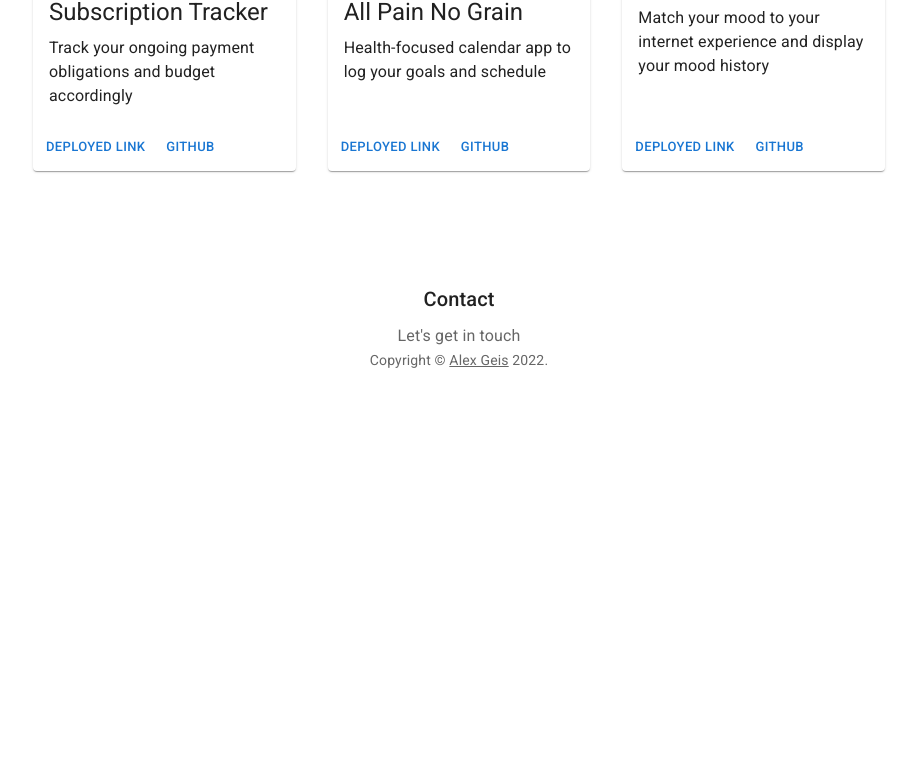
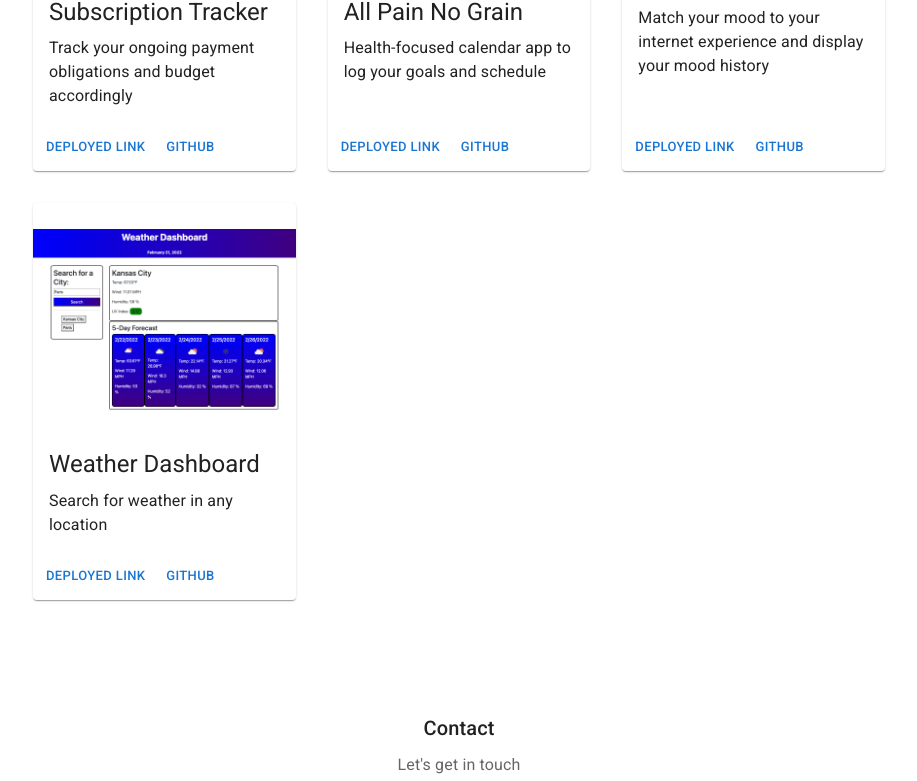
Before and after one commit to alexgeis/React-Portfolio-2, a React (Create React App) app: page / in a window 1280 px wide. Shown: the part 603-1384 px from the top of the page, without its empty margins (181-1098 px from the left). Before the commit the page ends 1021 px from the top, so only its background shows below. Built offline with nearby package versions, Linux system fonts and the light colour scheme.

Commit message:
added weather dashboard project card

```diff
--- a/src/Album.js
+++ b/src/Album.js
@@ -20,6 +20,7 @@ import "./Album.css";
 import SubTracker from "./assets/cache-bandit.png";
 import AllPain from "./assets/all-pain-no-grain.png";
 import VibeLounge from "./assets/Vibe-Lounge-graph.png";
+import WeatherDashboard from "./assets/weather-dashboard-screenshot.png";
 
 function Copyright() {
   return (
@@ -65,6 +66,16 @@ const cards = [
     deployLink: "https://alexgeis.github.io/VIBE-LOUNGE/",
     github: "https://github.com/alexgeis/VIBE-LOUNGE/",
   },
+  {
+    id: 4,
+    src: WeatherDashboard,
+    heading: "Weather Dashboard",
+    alt: "Weather Dashboard homepage",
+    description: "Search for weather in any location",
+    deployLink: "https://alexgeis.github.io/Weather-Dashboard/",
+    github: "https://github.com/alexgeis/Weather-Dashboard",
+  },
+
   //  { id: 4,
   //     src: ,
   //     heading: ,
```
